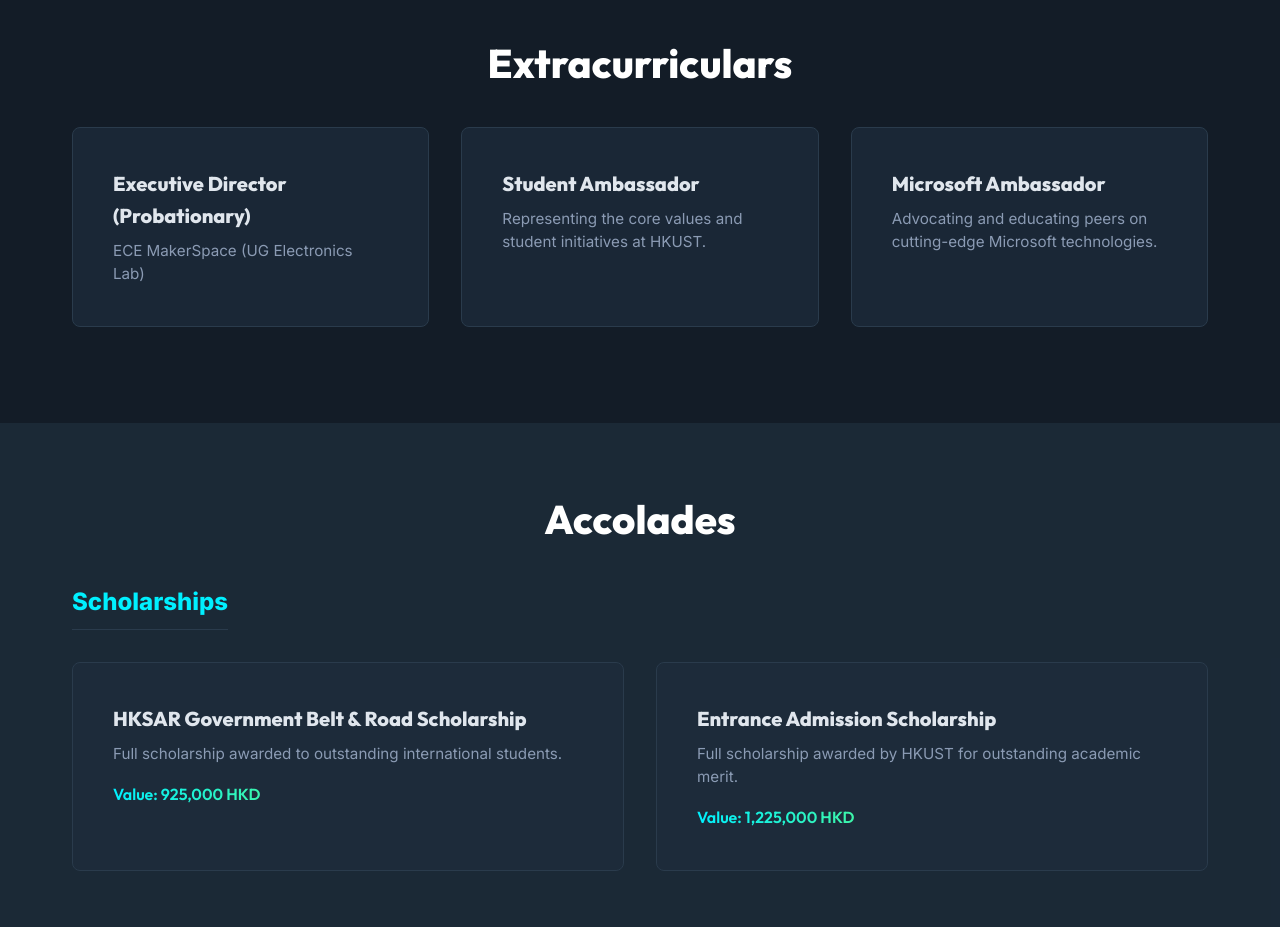
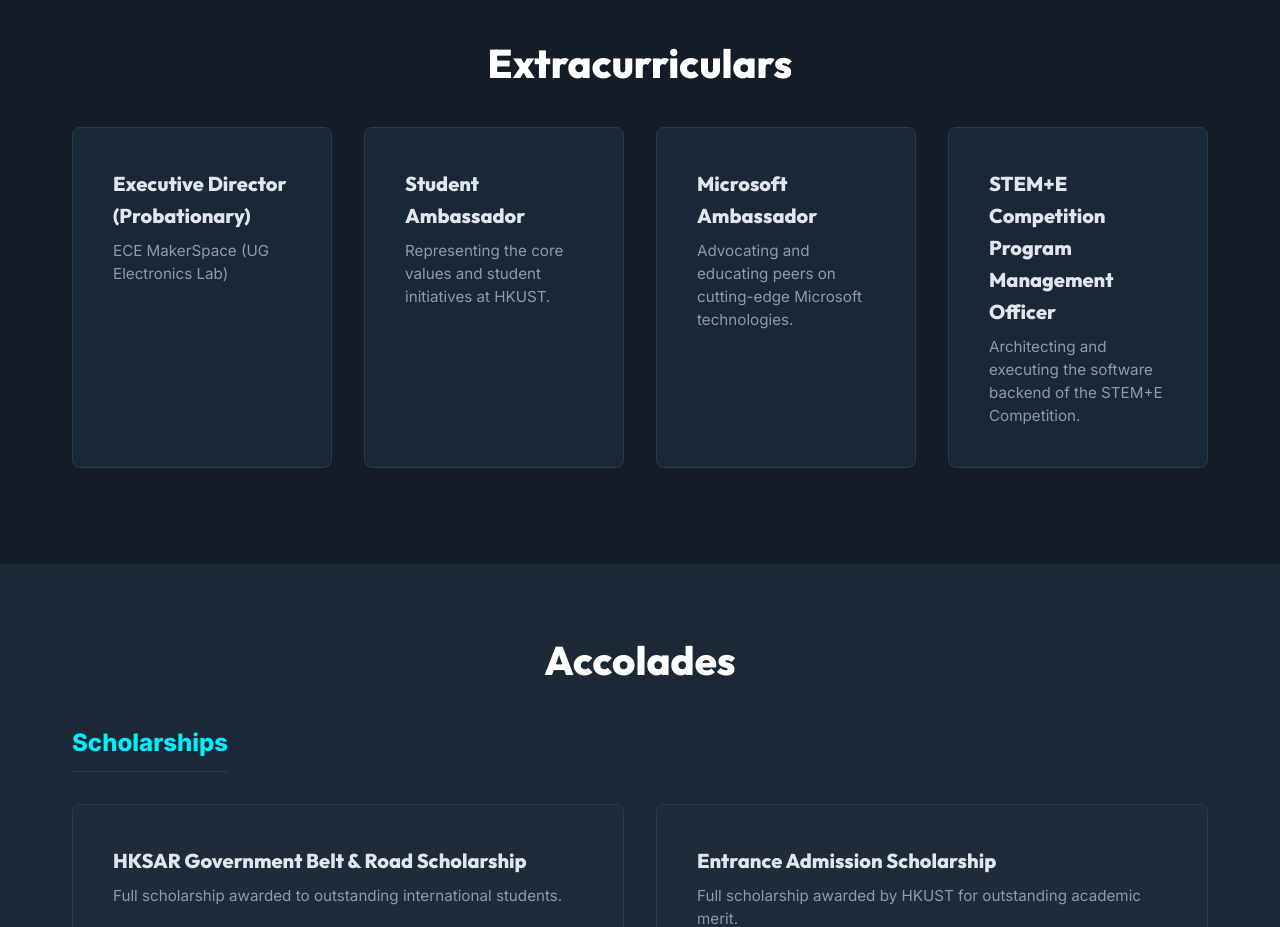
Before and after one commit to oak-23/portfolio, a React (Vite) app: page / in a window 1280 px wide. Shown: the part 3540-4467 px from the top of the page. Built offline with nearby package versions, Linux system fonts and the light colour scheme.

Commit message:
Update Extracurriculars.tsx

```diff
--- a/src/components/Extracurriculars.tsx
+++ b/src/components/Extracurriculars.tsx
@@ -26,6 +26,12 @@ const Extracurriculars: React.FC = () => {
                             <p className={styles.subtitle}>Advocating and educating peers on cutting-edge Microsoft technologies.</p>
                         </div>
                     </div>
+                    <div className={styles.card}>
+                        <div className={styles.content}>
+                            <h4 className={styles.title}>STEM+E Competition Program Management Officer</h4>
+                            <p className={styles.subtitle}>Architecting and executing the software backend of the STEM+E Competition.</p>
+                        </div>
+                    </div>
                 </div>
             </div>
         </section>
```
